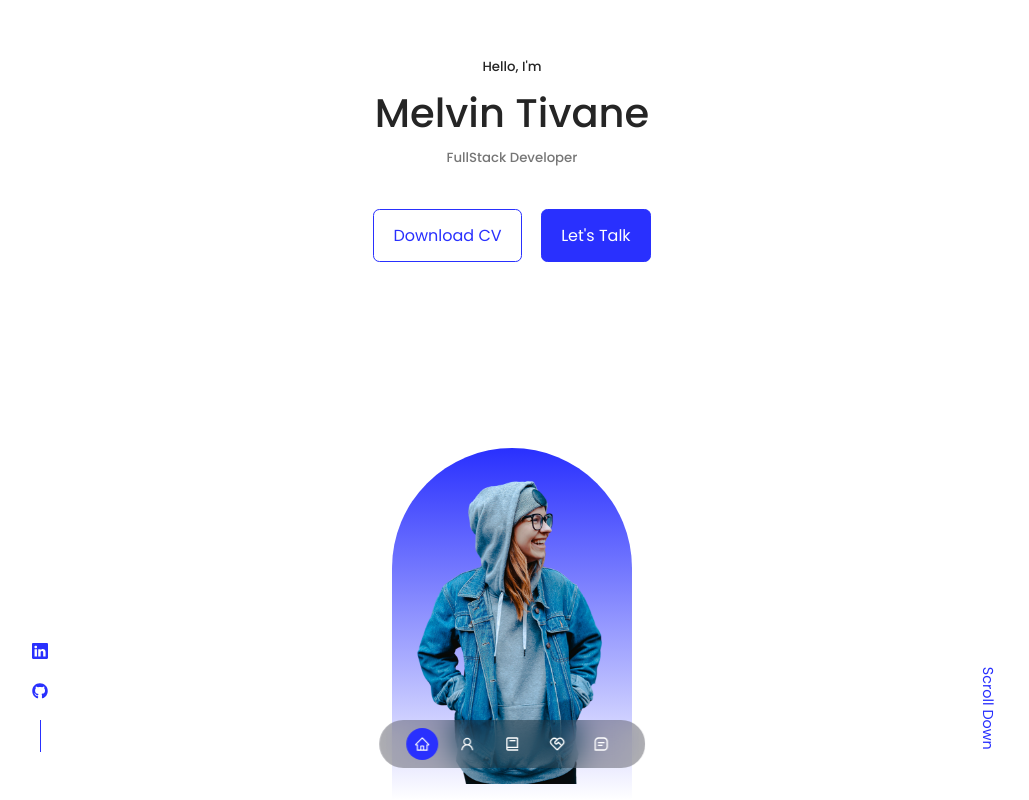
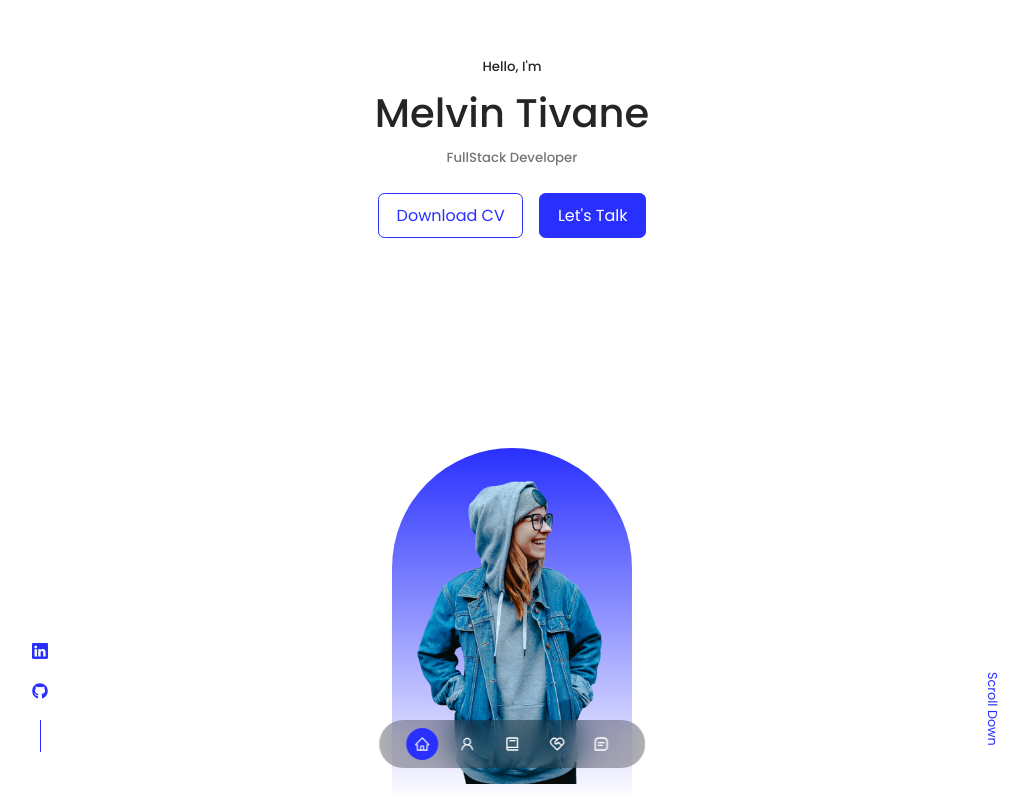
Before and after one commit to melvintivane/react-personal-portfolio, a React (Create React App) app: page / in a window 1280 px wide. Shown: the top 800 px of the page, without its empty margins (128-1157 px from the left). Built offline with nearby package versions, Linux system fonts and the light colour scheme.

Commit message:
feat: component styles

```diff
--- a/src/components/header/header.css
+++ b/src/components/header/header.css
@@ -14,9 +14,9 @@ header {
 }
 
 .cta {
-  margin-top: 2.5rem;
+  margin-top: 1.5rem;
   display: flex;
-  gap: 1.2rem;
+  gap: 1rem;
   justify-content: center;
 }
 
@@ -37,7 +37,6 @@ header {
   width: 1px;
   height: 2rem;
   background: var(--color-primary);
-  /* background: black; */
 }
 
 .me {
@@ -62,7 +61,7 @@ header {
   transform: rotate(90deg);
   color: var(--color-primary);
   font-weight: 400;
-  font-size: 0.9rem;
+  font-size: 0.8rem;
 }
 
 /*================= MEDIA QUERIES (MEDIUM DEVICES) ==================*/
--- a/src/index.css
+++ b/src/index.css
@@ -91,7 +91,7 @@ a:hover {
   width: max-content;
   display: inline-block;
   color: var(--color-primary);
-  padding: 0.75rem 1.2rem;
+  padding: 0.50rem 1.1rem;
   border-radius: 0.4rem;
   cursor: pointer;
   border: 1px solid var(--color-primary);
```
